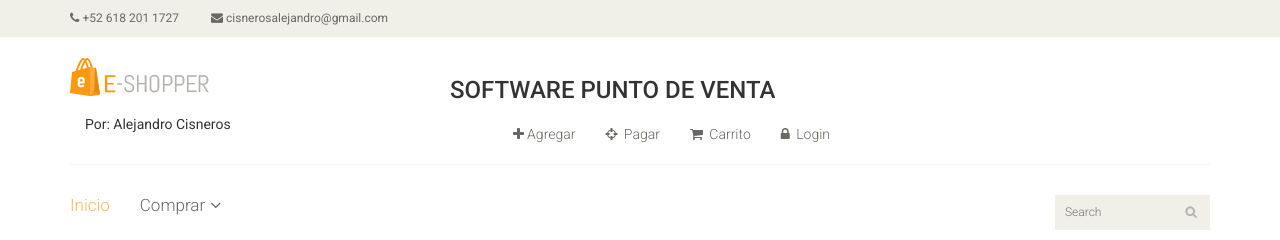
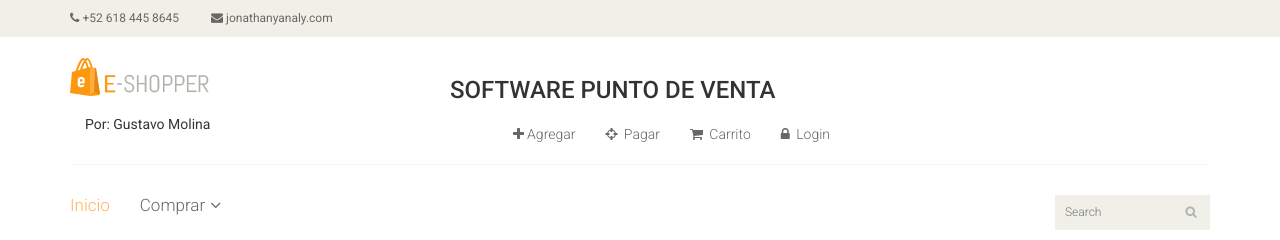
Before and after one commit to MolinaGustavo/Eshopper, a PHP site: page / in a window 1280 px wide. Shown: the top 240 px of the page. Run offline with PHP 8.4, Linux system fonts and the light colour scheme.

Commit message:
Add files via upload

```diff
--- a/index.php
+++ b/index.php
@@ -59,8 +59,8 @@
 					<div class="col-sm-6">
 						<div class="contactinfo">
 							<ul class="nav nav-pills">
-								<li><a href="#"><i class="fa fa-phone"></i> +52 618 201 1727</a></li>
-								<li><a href="#"><i class="fa fa-envelope"></i> cisnerosalejandro@gmail.com</a></li>
+								<li><a href="#"><i class="fa fa-phone"></i> +52 618 445 8645</a></li>
+								<li><a href="#"><i class="fa fa-envelope"></i> jonathanyanaly.com</a></li>
 							</ul>
 						</div>
 					</div>
@@ -81,7 +81,7 @@
 					</div>
 					<H3>SOFTWARE PUNTO DE VENTA</H3>
 					<div class="col-sm-8">
-						Por: Alejandro Cisneros
+						Por: Gustavo Molina
 						<div class="shop-menu pull-right">
 							<ul class="nav navbar-nav">
 								<li><a href="agregarproductos.php" target="_blank"><i class="fa fa-plus"></i>Agregar</a></li>
```
